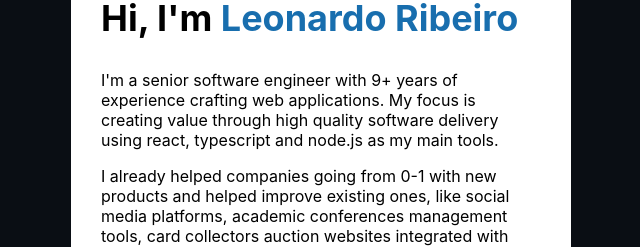
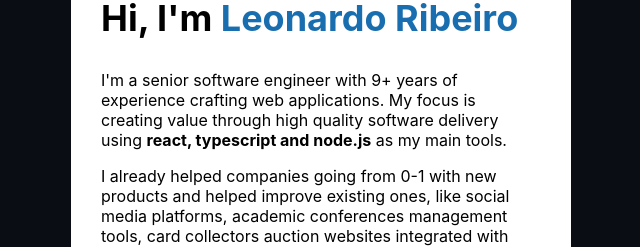
Before and after one commit to codingleo/leoribeiro.dev, a Next.js app: page / in a window 1280 px wide. Shown: the part 121-368 px from the top of the page, without its empty margins (319-959 px from the left). Built offline with nearby package versions, Linux system fonts and the light colour scheme.

Commit message:
added bold text

```diff
--- a/pages/index.tsx
+++ b/pages/index.tsx
@@ -9,7 +9,7 @@ const Home: NextPage = () => {
         <Heading mt='0'>
           Hi, I&apos;m <Text as='span' color='#186EAE'>Leonardo Ribeiro</Text>
         </Heading>
-        <Text>I&apos;m a senior software engineer with 9+ years of experience crafting web applications. My focus is creating value through high quality software delivery using react, typescript and node.js as my main tools.</Text>
+        <Text>I&apos;m a senior software engineer with 9+ years of experience crafting web applications. My focus is creating value through high quality software delivery using <b>react, typescript and node.js</b> as my main tools.</Text>
         <Text>I already helped companies going from 0-1 with new products and helped improve existing ones, like social media platforms, academic conferences management tools, card collectors auction websites integrated with eBay.</Text>
         <Text>I also helped companies acquire funding for getting into polkadot parachain through a crowdloan website and they win, by having $53 million funded by the community through this website.</Text>
         <Text>I also love to create tools and experiments for myself, like a robot that automatically public posts on instagram in a daily basis that already has 25k+ followers.</Text>
```
